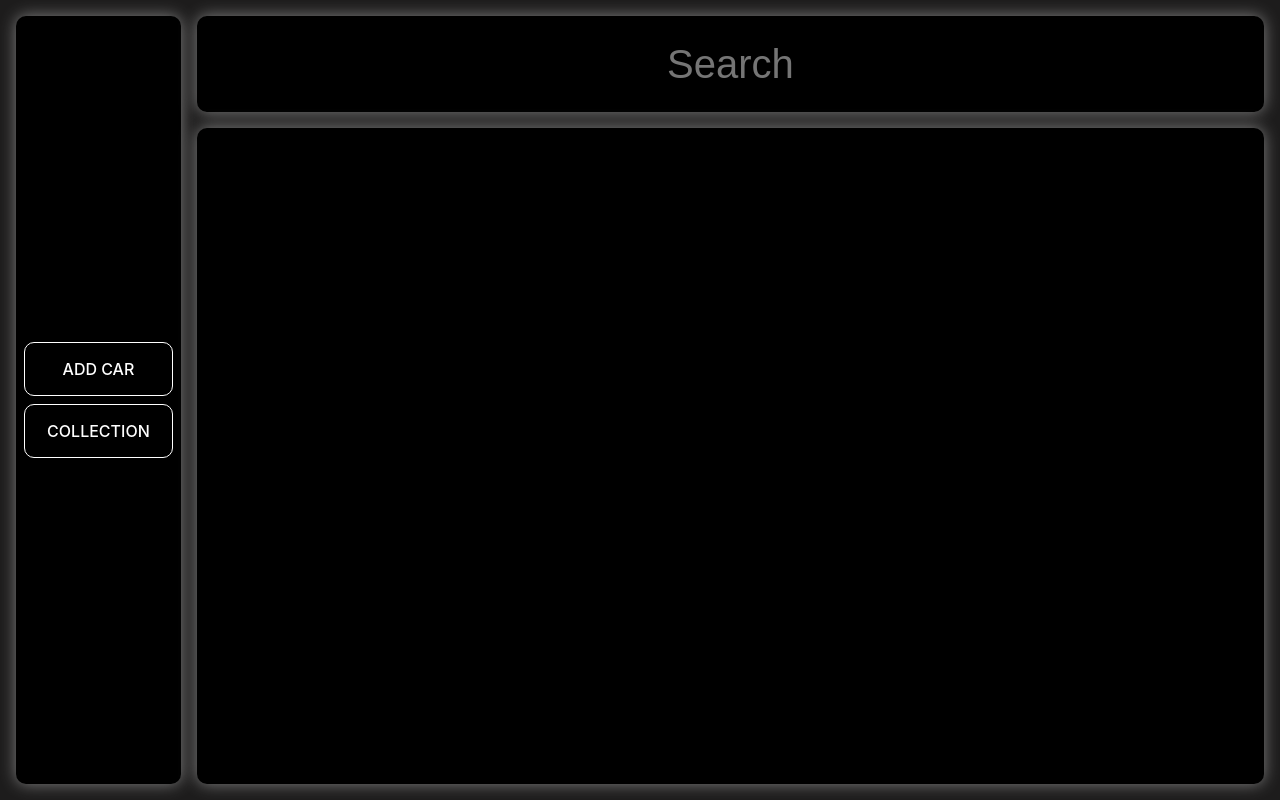
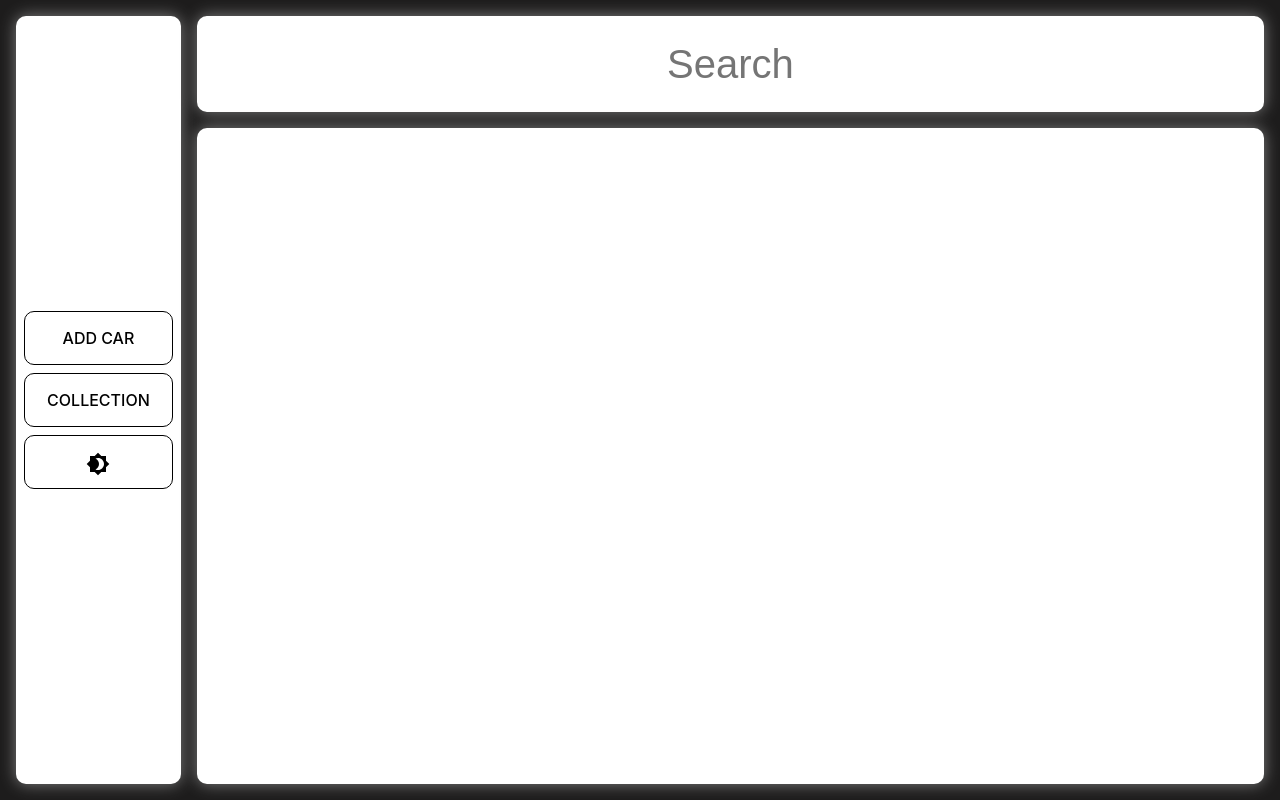
Before and after one commit to cichowlasp/project1, a React (Create React App) app: page /feed in a window 1280 px wide. Built offline with nearby package versions, Linux system fonts and the light colour scheme.

Commit message:
darkMode fully working

```diff
--- a/src/App.tsx
+++ b/src/App.tsx
@@ -1,16 +1,36 @@
-import React from 'react';
+import React, { useState } from 'react';
 import './App.scss';
 import Router from './components/Router/Router';
+import { createMuiTheme } from '@material-ui/core/styles';
+import { ThemeProvider } from '@material-ui/core';
 import { MuiPickersUtilsProvider } from '@material-ui/pickers';
 import MomentUtils from '@date-io/moment';
 
 const App = () => {
+	const [darkMode, setDarkMode] = useState(
+		JSON.parse(localStorage.getItem('darkMode') || 'false')
+	);
+	const appliedTheme = createMuiTheme(
+		!darkMode
+			? {
+					palette: {
+						type: 'light',
+					},
+			  }
+			: {
+					palette: {
+						type: 'dark',
+					},
+			  }
+	);
 	return (
-		<div className='App'>
-			<MuiPickersUtilsProvider utils={MomentUtils}>
-				<Router />
-			</MuiPickersUtilsProvider>
-		</div>
+		<ThemeProvider theme={appliedTheme}>
+			<div className='App'>
+				<MuiPickersUtilsProvider utils={MomentUtils}>
+					<Router darkMode={darkMode} setDarkMode={setDarkMode} />
+				</MuiPickersUtilsProvider>
+			</div>
+		</ThemeProvider>
 	);
 };
 
--- a/src/components/Feed/Feed.tsx
+++ b/src/components/Feed/Feed.tsx
@@ -22,12 +22,20 @@ interface FuncProps {
 	fetchedData: data[];
 	search: string;
 	darkMode: boolean;
+	setSearch(arg: string): void;
 }
 
-const Feed: React.FC<FuncProps> = ({ setTitle, fetchedData, search }) => {
+const Feed: React.FC<FuncProps> = ({
+	setTitle,
+	fetchedData,
+	search,
+	setSearch,
+	darkMode,
+}) => {
 	useEffect(() => {
 		setTitle('Collection');
-	}, [setTitle]);
+		setSearch('');
+	}, [setTitle, setSearch]);
 
 	return (
 		<div className='cards-container'>
@@ -54,7 +62,7 @@ const Feed: React.FC<FuncProps> = ({ setTitle, fetchedData, search }) => {
 					}
 				})
 				.map((car: data) => {
-					return <CarInfo car={car} />;
+					return <CarInfo car={car} darkMode={darkMode} />;
 				})}
 		</div>
 	);
--- a/src/components/Feed/components/CarInfo/CarInfo.scss
+++ b/src/components/Feed/components/CarInfo/CarInfo.scss
@@ -3,6 +3,9 @@
 	width: 100%;
 	padding: 10px;
 	font-size: 2rem;
+	&.dark {
+		color: black;
+	}
 }
 .card-information {
 	width: 100%;
@@ -20,4 +23,7 @@
 			text-transform: lowercase;
 		}
 	}
+	&.dark {
+		color: black;
+	}
 }
--- a/src/components/Feed/components/CarInfo/CarInfo.tsx
+++ b/src/components/Feed/components/CarInfo/CarInfo.tsx
@@ -37,19 +37,23 @@ interface FuncProps {
 		servicedASS: boolean;
 		vehicleOperation: number;
 	};
+	darkMode: boolean;
 }
-const CarInfo: React.FC<FuncProps> = ({ car }) => {
+const CarInfo: React.FC<FuncProps> = ({ car, darkMode }) => {
 	const classes = useStyles();
 	return (
 		<Accordion elevation={3} className={classes.accordion}>
 			<AccordionSummary
-				expandIcon={<ExpandMoreIcon />}
+				expandIcon={<ExpandMoreIcon htmlColor='black' />}
 				aria-controls='panel1a-content'
 				id='panel1a-header'>
-				<div className='card-title'>{`${car.brand} ${car.model}`}</div>
+				<div
+					className={`card-title ${
+						darkMode ? 'dark' : ''
+					}`}>{`${car.brand} ${car.model}`}</div>
 			</AccordionSummary>
 			<AccordionDetails>
-				<div className='card-information'>
+				<div className={`card-information ${darkMode ? 'dark' : ''}`}>
 					<div>
 						Prduction Date:{' '}
 						<span>
--- a/src/components/Home/components/Multiform/Multiform.tsx
+++ b/src/components/Home/components/Multiform/Multiform.tsx
@@ -1,5 +1,6 @@
 import React, { useState } from 'react';
 import { Button, Snackbar } from '@material-ui/core';
+
 import { useForm } from 'react-hook-form';
 import StepOne from '../Steps/StepOne';
 import StepTwo from '../Steps/StepTwo';
@@ -38,6 +39,7 @@ const Multiform: React.FC<FuncProps> = ({ darkMode }) => {
 						setValue={setValue}
 						errors={errors}
 						validation={validation}
+						darkMode={darkMode}
 					/>
 				);
 			case 2:
@@ -60,6 +62,7 @@ const Multiform: React.FC<FuncProps> = ({ darkMode }) => {
 						setValue={setValue}
 						errors={errors}
 						validation={validation}
+						darkMode={darkMode}
 					/>
 				);
 			default:
@@ -94,6 +97,7 @@ const Multiform: React.FC<FuncProps> = ({ darkMode }) => {
 
 		setOpen(false);
 	};
+
 	return (
 		<form
 			className='form-container'
--- a/src/components/Home/components/Steps/StepOne.tsx
+++ b/src/components/Home/components/Steps/StepOne.tsx
@@ -1,5 +1,6 @@
 import React from 'react';
 import { TextField } from '@material-ui/core';
+
 import { KeyboardDatePicker } from '@material-ui/pickers';
 import { Controller } from 'react-hook-form';
 
@@ -11,6 +12,7 @@ interface FuncProps {
 	setValue: any;
 	errors: any;
 	validation: boolean;
+	darkMode: boolean;
 }
 
 const StepOne: React.FC<FuncProps> = ({
@@ -21,6 +23,7 @@ const StepOne: React.FC<FuncProps> = ({
 	setValue,
 	errors,
 	validation,
+	darkMode,
 }) => {
 	return (
 		<>
--- a/src/components/Home/components/Steps/StepThree.tsx
+++ b/src/components/Home/components/Steps/StepThree.tsx
@@ -14,6 +14,7 @@ interface FuncProps {
 	errors: any;
 	setValue: any;
 	validation: boolean;
+	darkMode: boolean;
 }
 
 const StepThree: React.FC<FuncProps> = ({
@@ -23,6 +24,7 @@ const StepThree: React.FC<FuncProps> = ({
 	errors,
 	setValue,
 	validation,
+	darkMode,
 }) => {
 	return (
 		<>
@@ -39,7 +41,14 @@ const StepThree: React.FC<FuncProps> = ({
 								color='primary'
 							/>
 						}
-						label='Accident-free'
+						label={
+							<div
+								style={{
+									color: darkMode ? 'white' : 'black',
+								}}>
+								Accident-free
+							</div>
+						}
 					/>
 				)}
 			/>
@@ -57,7 +66,14 @@ const StepThree: React.FC<FuncProps> = ({
 								color='primary'
 							/>
 						}
-						label='Serviced at an ASS'
+						label={
+							<div
+								style={{
+									color: darkMode ? 'white' : 'black',
+								}}>
+								Serviced at an ASS
+							</div>
+						}
 					/>
 				)}
 			/>
--- a/src/components/Router/Router.tsx
+++ b/src/components/Router/Router.tsx
@@ -4,11 +4,16 @@ import Home from '../Home/Home';
 import Feed from '../Feed/Feed';
 import SidebarContent from '../SidebarConetent/SidebarContent';
 import './Router.scss';
-const Router = () => {
+
+interface FuncProps {
+	darkMode: boolean;
+	setDarkMode(arg: boolean): void;
+}
+
+const Router: React.FC<FuncProps> = ({ darkMode, setDarkMode }) => {
 	const fetchedData = JSON.parse(localStorage.getItem('data') || '[]');
 	const [title, setTitle] = useState('Add Car');
 	const [text, setText] = useState('');
-	const darkMode = JSON.parse(localStorage.getItem('darkMode') || 'true');
 
 	const filterData = (event: any) => {
 		setText(event.target.value.trim().replace(/\s/g, ''));
@@ -18,7 +23,10 @@ const Router = () => {
 		<BrowserRouter>
 			<div className='container'>
 				<div className={`sidebar ${darkMode ? 'dark' : ''}`}>
-					<SidebarContent darkMode={darkMode} />
+					<SidebarContent
+						darkMode={darkMode}
+						setDarkMode={setDarkMode}
+					/>
 				</div>
 				<div className={`title-content-container `}>
 					<div className={`title ${darkMode ? 'dark' : ''}`}>
@@ -38,6 +46,7 @@ const Router = () => {
 								<Feed
 									fetchedData={fetchedData}
 									search={text}
+									setSearch={setText}
 									setTitle={setTitle}
 									darkMode={darkMode}
 								/>
--- a/src/components/SidebarConetent/SidebarContent.scss
+++ b/src/components/SidebarConetent/SidebarContent.scss
@@ -10,6 +10,7 @@
 		margin: 0.5rem;
 		border-radius: 10px;
 		border: 1px solid black;
+		height: 20px;
 
 		&:hover {
 			background-color: rgba(188, 188, 188, 0.3);
--- a/src/components/SidebarConetent/SidebarContent.tsx
+++ b/src/components/SidebarConetent/SidebarContent.tsx
@@ -1,12 +1,20 @@
 import React from 'react';
 import { Link } from 'react-router-dom';
 import './SidebarContent.scss';
+import BrightnessHighIcon from '@material-ui/icons/BrightnessHigh';
+import Brightness4Icon from '@material-ui/icons/Brightness4';
 
 interface FuncProps {
 	darkMode: boolean;
+	setDarkMode(arg: boolean): void;
 }
 
-const SidebarContent: React.FC<FuncProps> = ({ darkMode }) => {
+const SidebarContent: React.FC<FuncProps> = ({ darkMode, setDarkMode }) => {
+	const onClick = () => {
+		localStorage.setItem('darkMode', JSON.stringify(!darkMode));
+		setDarkMode(!darkMode);
+	};
+
 	return (
 		<div className='sidebar-container'>
 			<Link className={`sidebar-link ${darkMode ? 'dark' : ''}`} to='/'>
@@ -17,6 +25,12 @@ const SidebarContent: React.FC<FuncProps> = ({ darkMode }) => {
 				to='/feed'>
 				Collection
 			</Link>
+			<div
+				role='button'
+				onClick={onClick}
+				className={`sidebar-link ${darkMode ? 'dark' : ''}`}>
+				{darkMode ? <BrightnessHighIcon /> : <Brightness4Icon />}
+			</div>
 		</div>
 	);
 };
```
